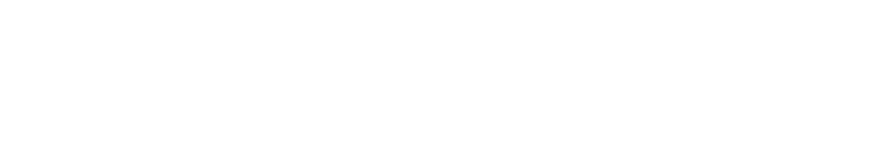
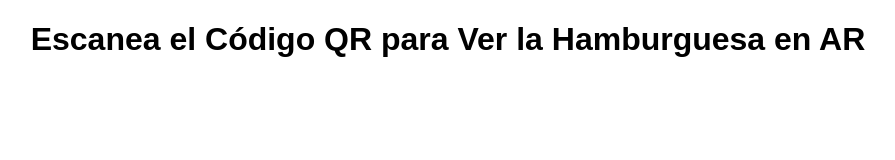
Before and after one commit to qrwebcl/Burger-prueba, a plain HTML site: page index.html in a window 1280 px wide. Shown: the whole page, without its empty margins (192-1087 px from the left). Drawn offline with Linux system fonts and the light colour scheme.

Commit message:
Add files via upload

```diff
--- a/index.html
+++ b/index.html
@@ -1,15 +1,19 @@
 <!DOCTYPE html>
-<html>
+<html lang="es">
 <head>
+    <meta charset="UTF-8">
+    <meta name="viewport" content="width=device-width, initial-scale=1.0">
     <title>AR Hamburger Demo</title>
     <style>
-        body { margin: 0; }
+        body { margin: 0; font-family: Arial, sans-serif; }
         canvas { display: block; }
+        h1 { text-align: center; }
     </style>
     <script src="https://aframe.io/releases/1.2.0/aframe.min.js"></script>
     <script src="https://cdn.jsdelivr.net/npm/aframe/dist/aframe-ar.js"></script>
 </head>
 <body>
+    <h1>Escanea el Código QR para Ver la Hamburguesa en AR</h1>
     <a-scene embedded arjs>
         <a-marker preset="hiro">
             <a-entity gltf-model="url(hamburger.glb)" scale="1 1 1" position="0 0 0"></a-entity>
```
